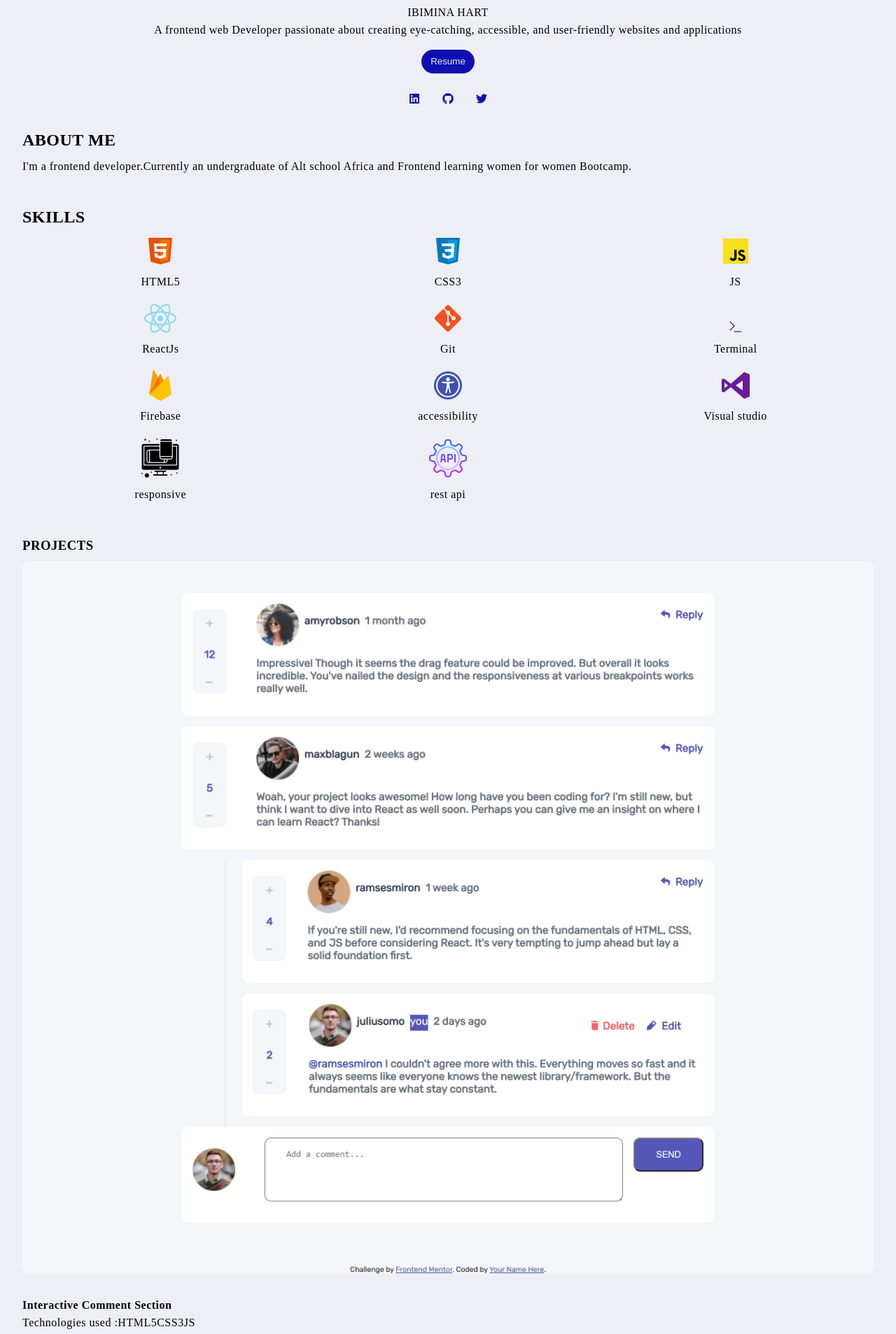
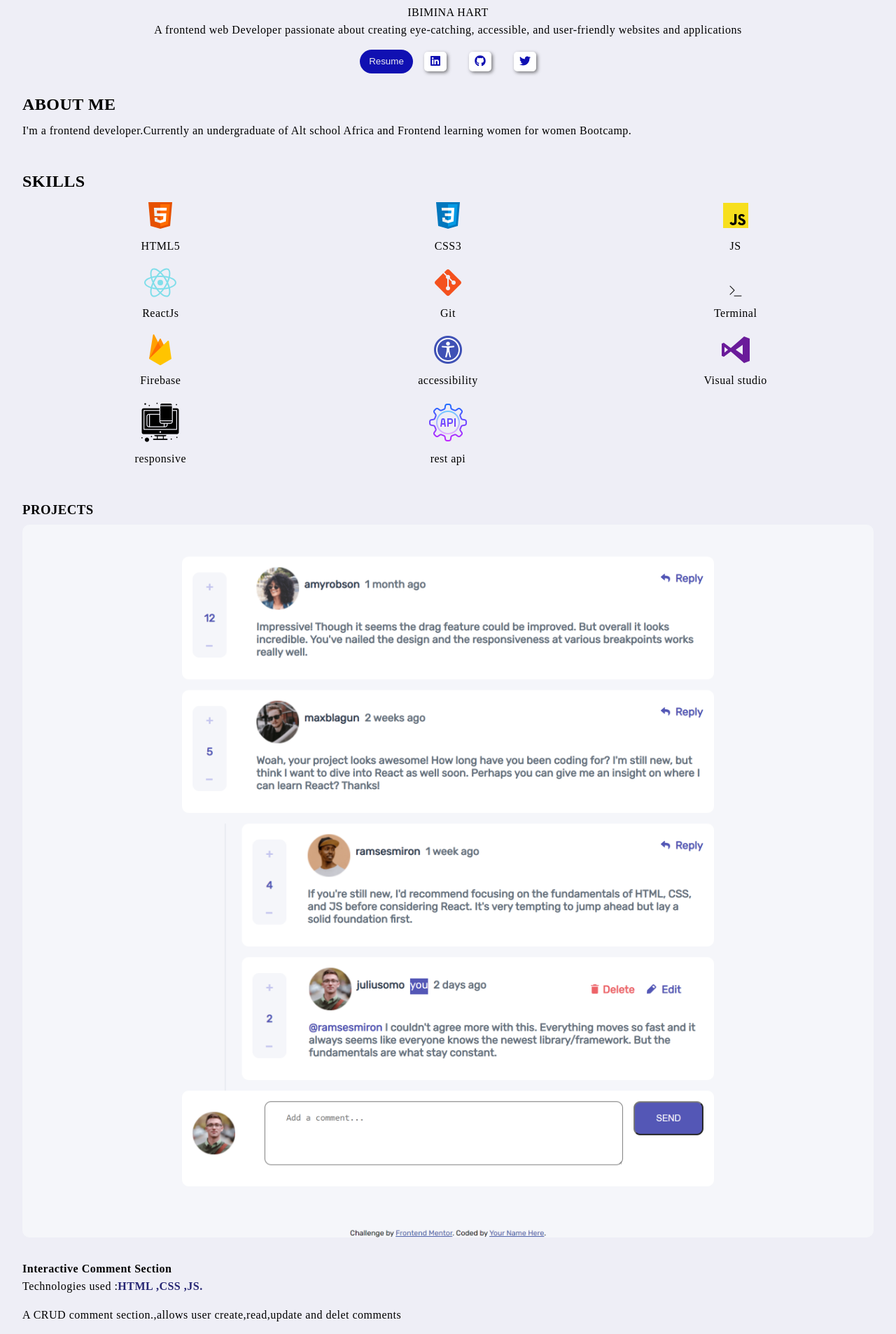
Before and after one commit to ibimina/ibimina-portfolio, a React (Create React App) app: page / in a window 1280 px wide. Shown: the part 281-2188 px from the top of the page at 70% size. Built offline with nearby package versions, Linux system fonts and the light colour scheme.

Commit message:
commit changes

```diff
--- a/package.json
+++ b/package.json
@@ -1,4 +1,5 @@
 {
+  "homepage": "https://ibimina.github.io/ibimina-portfolio",
   "name": "ibimina-portfolio",
   "version": "0.1.0",
   "private": true,
@@ -17,6 +18,8 @@
     "web-vitals": "^2.1.4"
   },
   "scripts": {
+    "predeploy": "npm run build",
+    "deploy": "gh-pages -d build",
     "start": "react-scripts start",
     "build": "react-scripts build",
     "test": "react-scripts test",
@@ -39,5 +42,8 @@
       "last 1 firefox version",
       "last 1 safari version"
     ]
+  },
+  "devDependencies": {
+    "gh-pages": "^4.0.0"
   }
 }
--- a/public/data.json
+++ b/public/data.json
@@ -56,7 +56,7 @@
     {"id":"ics",
       "name": "interactive comment section",
       "image": "./images/projects/interacomment.png",
-      "technologies": ["HTML5", "CSS3", "JS"],
+      "technologies": ["HTML", "CSS", "JS"],
       "description": "A CRUD comment section.,allows user create,read,update and delet comments",
       "url": "https://ibimina.github.io/interactive-comments-section-main/",
       "repo": "https://github.com/ibimina/interactive-comments-section-main"
@@ -65,7 +65,7 @@
       "id": "job",
       "name": "job listing",
       "image": "./images/projects/job-listing.png",
-      "technologies": ["HTML5", "CSS3", "JS"],
+      "technologies": ["HTML", "CSS", "JS"],
       "description": "A job listing web page.Allows user to search for job with desired skills",
       "repo": "https://github.com/ibimina/static-job-listings-master",
       "url": "https://ibimina.github.io/static-job-listings-master/"
@@ -74,7 +74,7 @@
       "id": "tip",
       "name": "tip calculator",
       "image": "./images/projects/tip-calculator.png",
-      "technologies": ["HTML5", "CSS3", "JS"],
+      "technologies": ["HTML", "CSS", "JS"],
       "description": "Calculate the correct tip and total cost of the bill per person",
       "url": "https://ibimina.github.io/tip-calculator-app-main/",
       "repo": "https://github.com/ibimina/tip-calculator-app-main"
@@ -83,7 +83,7 @@
       "id": "recipe",
       "name": "cocktail recipe",
       "image": "./images/projects/cocktail-recipe.png",
-      "technologies": ["React", "REST API", "CSS3"],
+      "technologies": ["React", "REST API", "CSS"],
       "description": "Aperiti is a catalog of mixed drinks recipes. Toggle between light and dark themes users search for new cocktail recipe",
       "url": "https://ibimina.github.io/cocktail-recipes/",
       "repo": "https://github.com/ibimina/cocktail-recipes"
@@ -92,7 +92,7 @@
       "id": "selector",
       "name": "random country selector",
       "image": "./images/projects/random-country.png",
-      "technologies": ["CSS3", "React"],
+      "technologies": ["CSS", "React"],
       "description": "Displays random countries details",
       "url": "https://ibimina.github.io/travel-destination/",
       "repo": "https://github.com/ibimina/travel-destination"
@@ -101,7 +101,7 @@
       "id": "game",
       "name": "rock paper sicssors game",
       "image": "./images/projects/gamee.png",
-      "technologies": ["HTML5", "CSS3", "JS"],
+      "technologies": ["HTML", "CSS", "JS"],
       "description": "Play rock paper sicssor game with a bot",
       "url": "https://ibimina.github.io/rock-paper-scissors-game/",
       "repo": "https://github.com/ibimina/rock-paper-scissors-game"
@@ -109,7 +109,7 @@
       "id": "landing",
       "name": "loopstudios",
       "image": "./images/projects/loop.png",
-      "technologies": ["HTML5", "CSS3", "JS"],
+      "technologies": ["HTML", "CSS", "JS"],
       "description": "A landing page for loopstudios",
       "url": "https://ibimina.github.io/loopstudio-lading-page/",
       "repo": "https://github.com/ibimina/loopstudio-landing-page"
--- a/public/index.html
+++ b/public/index.html
@@ -13,8 +13,10 @@
     <title>Ibimina Hart Portfolio</title>
   </head>
   <body>
+
     <noscript>You need to enable JavaScript to run this app.</noscript>
     <div id="root"></div>
+
     <!--
       This HTML file is a template.
       If you open it directly in the browser, you will see an empty page.
--- a/src/App.css
+++ b/src/App.css
@@ -13,6 +13,10 @@
 }
 .social {
   margin-top: 1em;
+  display: flex;
+  align-items: center;
+  justify-content: center;
+  gap: 1em;
 }
 .resume {
   padding: 0.7em 1em;
@@ -20,7 +24,7 @@
   border: 0;
   background-color: hsl(240, 84%, 38%);
   color: hsl(240, 18%, 93%);
-  margin-bottom: 2em;
+
   cursor: pointer;
 }
 .icons {
@@ -32,42 +36,97 @@
 .icons a {
   color: hsl(240, 84%, 38%);
   cursor: pointer;
+  background-color: white;
+  padding: 0.2em 0.5em 0em 0.5em;
+  border-radius: 5px;
+  box-shadow: 2px 2px 5px rgba(0, 0, 0, 0.5);
+  text-align: justify;
 }
-#about{
-    margin-bottom: 3em ;
+#about {
+  margin-bottom: 3em;
 }
-.abt{
-    margin-bottom: .5em;
+.abt {
+  margin-bottom: 0.5em;
 }
-#skills{
-    margin-bottom: 3em ;
+#skills {
+  margin-bottom: 3em;
 }
-.skill-set{
+.skill-set {
   display: grid;
-grid-template-columns: repeat(3,1fr);
+  grid-template-columns: repeat(3, 1fr);
 
-align-items:baseline;
+  align-items: baseline;
   text-align: center;
   gap: 1em;
 }
-.skill-set img{
+.skill-set img {
   display: inline;
 }
-.project{
+.project {
   margin-bottom: 2em;
 }
-#work article{
+#work article {
   margin-bottom: 3em;
 }
-.project img{
+.project img {
   /* max-height: 350px; */
   border-radius: 10px;
 }
-h4{
-  text-transform:capitalize;
+.tech-con {
+  display: flex;
+}
+.tech {
+  color: hsl(240, 50%, 30%);
+  font-weight: 700;
+}
+.tech::after {
+  content: " , ";
+  /* margin-right: .2em; */
+}
+.tech-con :last-child::after {
+  content: ".";
+}
+h4 {
+  text-transform: capitalize;
 }
 form {
   display: flex;
   flex-direction: column;
   width: 100%;
 }
+.link {
+  display: flex;
+  gap: 1em;
+}
+.desc {
+  margin: 1em 0;
+}
+.thanks{
+  margin-top: 5em;
+  background-color: white;
+  padding: 1em;
+  border-radius: 10px;
+  text-align: center;
+}
+.thankyou{
+  margin-bottom: .5em;
+  /* font-size: 22px; */
+}
+.home{
+  padding: .5em;
+  /* border-radius: 10px; */
+  border: 0;
+  margin-top: 2em ;
+}
+#contact p{
+  margin-bottom: 1em;
+}
+#contact form{
+  padding: 1em;
+}
+#contact input{
+  padding: 1em ;
+  margin-bottom: 1em;
+  border-radius: 10px;
+  border: 0;
+}
--- a/src/Thankyou.js
+++ b/src/Thankyou.js
@@ -9,10 +9,10 @@ nav("/")
 
   };
   return (
-    <div>
-      <h1>thanks</h1>
-
-      <button onClick={handleSubmit}>home</button>
+    <div className="thanks">
+      <h1 className="thankyou">Thanks for the message!</h1>
+<p>I'll get back to you as soon as possible</p>
+      <button onClick={handleSubmit} className="home">BACK TO PORTFOLIO</button>
     </div>
   );
 }
--- a/src/sections/Contact.js
+++ b/src/sections/Contact.js
@@ -1,29 +1,33 @@
 import { useForm, ValidationError } from "@formspree/react";
-import { useEffect, useState } from "react";
+import { useEffect} from "react";
 import { useNavigate } from "react-router-dom";
 export default function Contact() {
-  const yy = useNavigate();
+  const navigateTo = useNavigate();
+
   const [state, handleSubmit] = useForm("xqkjkvkj");
+
+
 
   useEffect(() => {
     if (state.succeeded) {
-      yy("/thankyou");
+      navigateTo("/thankyou");
     }
-  }, [state.succeeded, yy]);
+  }, [state.succeeded, navigateTo]);
 
   return (
     <div id="contact">
       <div>
-        <h3 className="uppercase">Contact</h3>
+        <h3 className="uppercase abt">Contact</h3>
         <p>
           If you have any questions about me or my projects! I'm available to
-          grab a coffee/bubble tea(virtually) and chat! or just want a quick
-          chat - you can find me on social media or you can send me a message
-          here and thanks for stopping by!
+          grab a coffee and chat! or just want a quick chat - you can find me on
+          social media or you can send me a message here and thanks for stopping
+          by!
         </p>
         <div className="social"></div>
       </div>
       <form method="POST" onSubmit={handleSubmit}>
+      {/* <form netlify name="contact" onSubmit={handleSubmitt}> */}
         <input type="text" name="name" id="name" placeholder="name" />
         <input type="text" name="subject" id="subject" placeholder="subject" />
         <input type="email" name="email" id="email" placeholder="email" />
@@ -40,6 +44,7 @@ export default function Contact() {
           errors={state.errors}
         />
         <input type="submit" disabled={state.submitting} value="SUBMIT" />
+        {/* <input type="submit" value="SUBMIT" /> */}
       </form>
     </div>
   );
--- a/src/sections/Works.js
+++ b/src/sections/Works.js
@@ -17,16 +17,17 @@ export default function Works() {
             </figure>
             <div className="project-details">
               <h4>{project.name}</h4>
-              <p className="tech-con">
-                Technologies used :
+              <div className="tech-con">
+                <p>Technologies used : </p>
                 {project.technologies.map((element) => (
                   <span key={element} className="tech">
                     {element}
                   </span>
-                ))}
-              </p>
-              <p>{project.description}</p>
-              <div>
+                ))}{" "}
+              </div>
+
+              <p className="desc">{project.description}</p>
+              <div className="link">
                 <a href={project.url} target="blank" rel="noreferrer">
                   Live
                 </a>
```
Also changed, not shown: 1 other file (tests, documents, lock files or other folders). Lines whose indentation alone changed are shown as unchanged.
